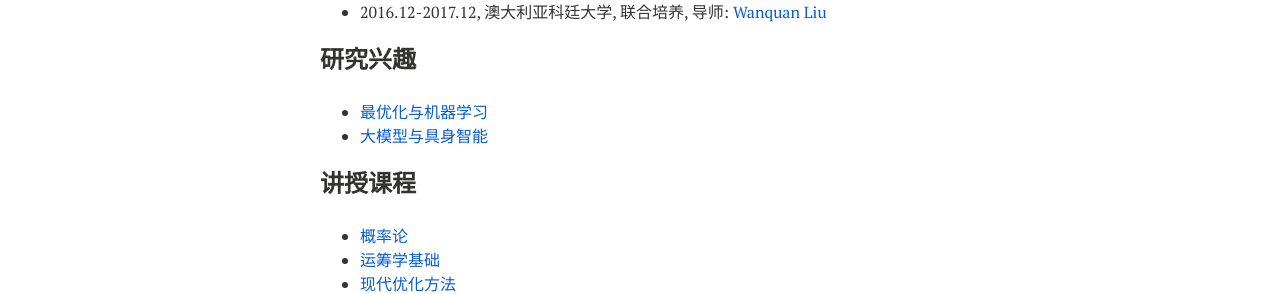
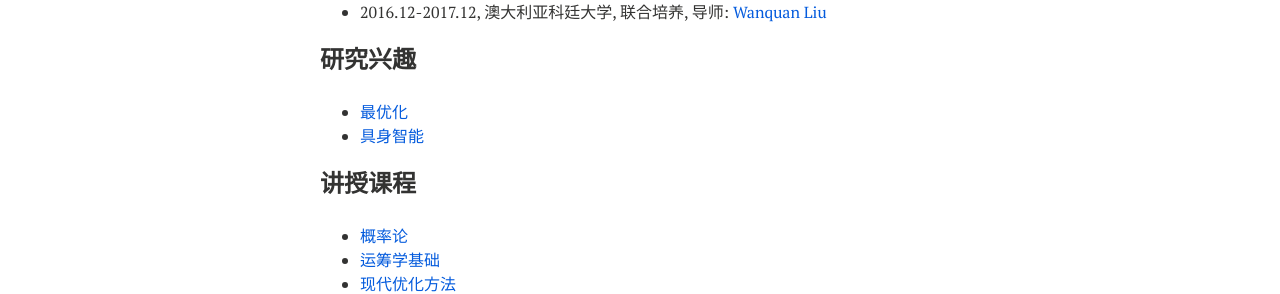
Before and after one commit to xianchaoxiu/xianchaoxiu.github.io, a Jekyll site: the page built from chinese/index.md, in a window 1280 px wide. Shown: the part 423-717 px from the top of the page. Built offline with Jekyll 4.4.1, drawn with Linux system fonts in a browser that asks for light colours; nearby versions of some CDN libraries.

Commit message:
Update index.md

```diff
--- a/chinese/index.md
+++ b/chinese/index.md
@@ -24,8 +24,8 @@ share: false
 
 
 ### 研究兴趣
-* <a href="https://xianchaoxiu.github.io/chinese/research/OPT/" class="textlink" target="_blank"> 最优化与机器学习 </a><br>
-* <a href="https://xianchaoxiu.github.io/chinese/research/EAI/" class="textlink" target="_blank"> 大模型与具身智能 </a><br>
+* <a href="https://xianchaoxiu.github.io/chinese/research/OPT/" class="textlink" target="_blank"> 最优化 </a><br>
+* <a href="https://xianchaoxiu.github.io/chinese/research/EAI/" class="textlink" target="_blank"> 具身智能 </a><br>
 
 
 ### 讲授课程
```
